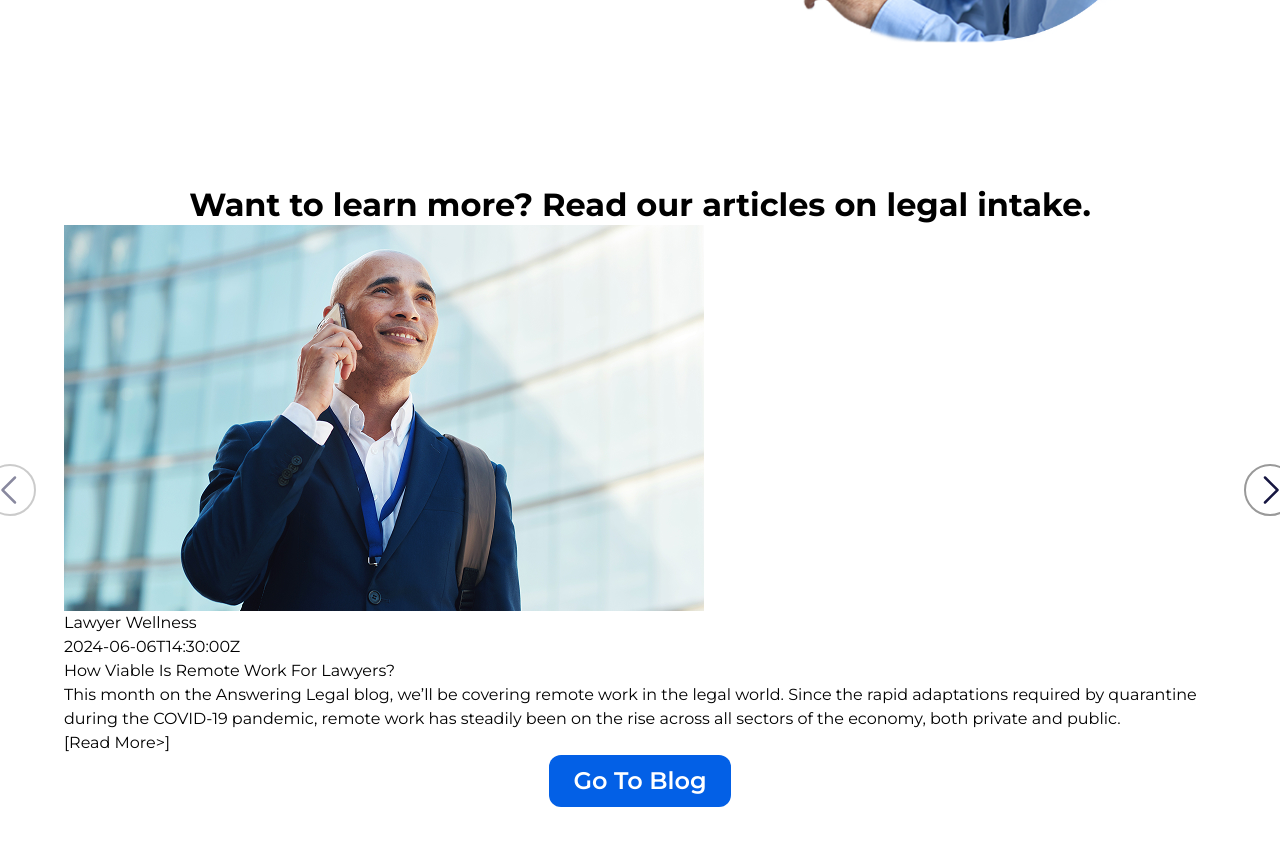
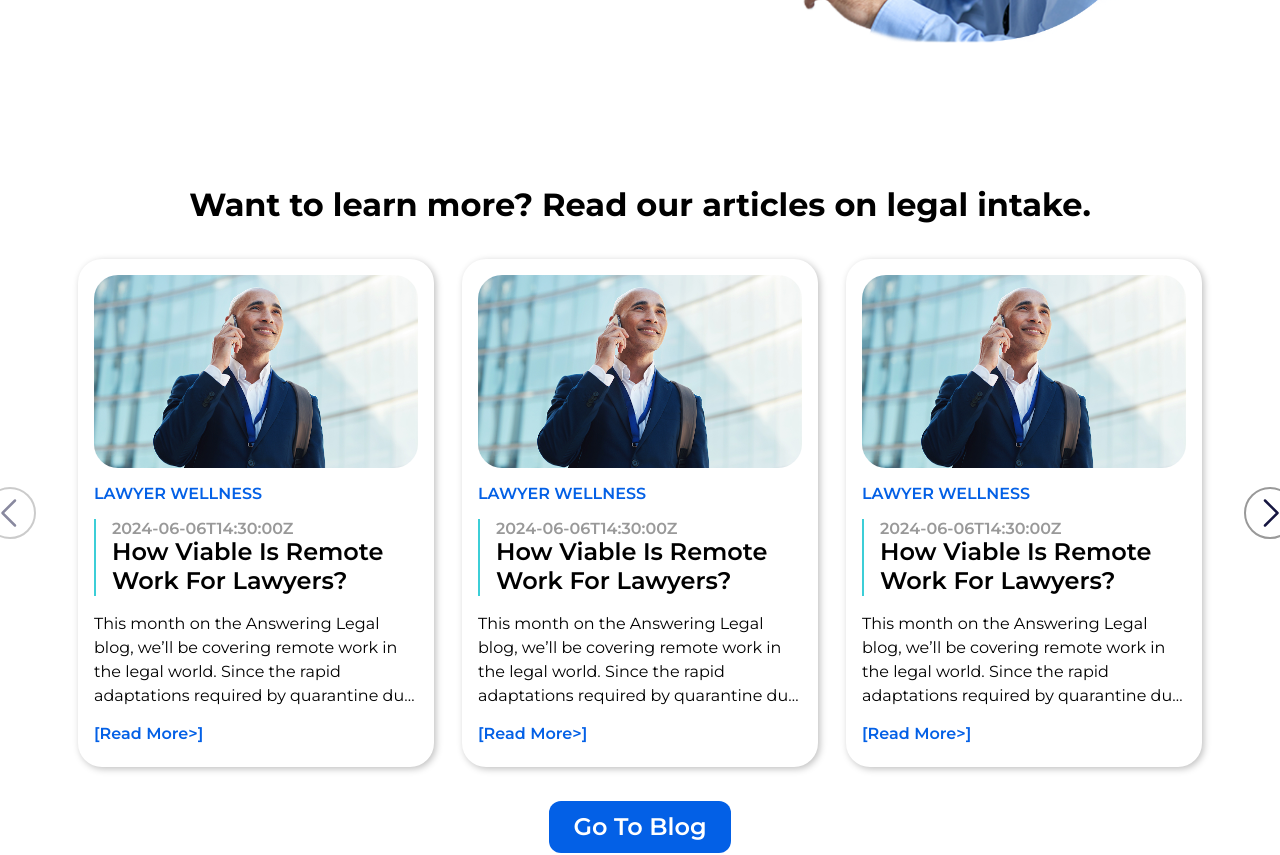
Before and after one commit to kayla-pagan/next-app, a Next.js app: page / in a window 1280 px wide. Shown: the part 2220-3075 px from the top of the page. Built offline with nearby package versions, Linux system fonts and the light colour scheme.

Commit message:
Polish carousel section styles

```diff
--- a/app/components/ArticleCard.tsx
+++ b/app/components/ArticleCard.tsx
@@ -5,21 +5,27 @@ import { Article } from "../data/articles"
 type Props = Pick<Article, "id" | "title" | "description" | "image" | "category" | "dateAdded">
 
 export default function ArticleCard({id, title, description, image, category, dateAdded}: Props) {
+    const excerpt = description.length > 143 ? description.slice(0, 143) + "…" : description
+
     return (
-        <div className="bg-white">
+        <div className="bg-white px-4 pt-4 pb-6 rounded-3xl shadow-[2px_2px_7px_rgba(0,0,0,0.25)] rounded">
+            <div className="w-full h-[193px]">
                 <Image
                     src={image}
                     alt=""
                     width={640}
                     height={386}
-                className=""
+                    className="rounded-3xl w-full h-full object-cover object-top"
                 />
-            <p>{category}</p>
+            </div>
+            <p className="subtitle-2 text-blue uppercase py-4">{category}</p>
             <div className="flex flex-col">
-                <p>{dateAdded}</p>
-                <h3>{title}</h3>
-                <p>{description}</p>
-                <Link href={`/blogs/${id}`}>[Read More&gt;]</Link>
+                <div className="border-l-2 border-teal pl-4">
+                    <p className="subtitle-2 text-gray">{dateAdded}</p>
+                    <h3 className="subtitle-1 text-black">{title}</h3>
+                </div>
+                <p className="py-4">{excerpt}</p>
+                <Link href={`/blogs/${id}`} className="subtitle-2 text-blue">[Read More&gt;]</Link>
             </div>
         </div>
     )
--- a/app/components/Carousel.tsx
+++ b/app/components/Carousel.tsx
@@ -8,15 +8,15 @@ import { PiCaretRight } from "react-icons/pi";
 type Props = {
     children: ReactNode;
     loop?: boolean;
-    gapClassName?: string;
-    mdBasisClassName?: string;
+    slidePadding?: string;
+    breakpointBasisClassName?: string;
 }
 
 export default function Carousel({
     children,
     loop = false,
-    gapClassName = "gap-6",
-    mdBasisClassName = "basis-1/3",
+    slidePadding = "px-3.5",
+    breakpointBasisClassName = "min-[1000px]:basis-1/3",
 }: Props) {
     const [emblaRef, emblaApi] = useEmblaCarousel({
         loop,
@@ -54,14 +54,32 @@ export default function Carousel({
 
     return (
         <div className="embla w-full relative">
+            <div className="flex justify-center items-center gap-16 pt-8 pb-2 w-full xl:py-0 xl:gap-0">
+                <button
+                    className="embla__prev xl:absolute -left-20 top-1/2 -translate-y-1/2 flex justify-center items-center
+                                p-1 border border-2 border-gray rounded-full disabled:opacity-50"
+                    onClick={scrollPrev}
+                    disabled={!canPrev}
+                >
+                    <PiCaretLeft className="w-10 h-auto text-navy-blue" />
+                </button>
+                <button
+                    className="embla__next xl:absolute -right-20 top-1/2 -translate-y-1/2 flex justify-center items-center
+                                p-1 border border-2 border-gray rounded-full disabled:opacity-50"
+                    onClick={scrollNext}
+                    disabled={!canNext}
+                >
+                    <PiCaretRight className="w-10 h-auto text-navy-blue" />
+                </button>
+            </div>
             <div className="embla__viewport overflow-hidden" ref={emblaRef}>
-                <div className={`embla__container flex ${gapClassName}`}>
+                <div className={`embla__container flex -mx-2.15 my-2.5`}>
                     {Children.toArray(children).map((child, i) => {
                         const key = isValidElement(child) && child.key !== null ? child.key : i
 
                         return (
                             <div
-                                className={`embla__slide basis-full shrink-0 md:${mdBasisClassName}`}
+                                className={`embla__slide basis-full shrink-0 ${breakpointBasisClassName} ${slidePadding}`}
                                 key={key}
                             >
                                 {child}
@@ -69,22 +87,6 @@ export default function Carousel({
                         )
                     })}
                 </div>
-                <button
-                    className="embla__prev absolute -left-20 top-1/2 -translate-y-1/2 flex justify-center items-center
-                                p-1 border border-2 border-gray rounded-full disabled:opacity-50"
-                    onClick={scrollPrev}
-                    disabled={!canPrev}
-                >
-                    <PiCaretLeft className="w-10 h-auto text-navy-blue" />
-                </button>
-                <button
-                    className="embla__next absolute -right-20 top-1/2 -translate-y-1/2 flex justify-center items-center
-                                p-1 border border-2 border-gray rounded-full disabled:opacity-50"
-                    onClick={scrollNext}
-                    disabled={!canNext}
-                >
-                    <PiCaretRight className="w-10 h-auto text-navy-blue" />
-                </button>
             </div>
         </div>
     )
--- a/app/page.tsx
+++ b/app/page.tsx
@@ -181,9 +181,9 @@ export default function Home() {
       </section>
 
       {/* blog section */}
-      <section className="flex flex-col justify-center items-center max-w-6xl mx-auto py-12 md:py-16">
+      <section className="flex flex-col justify-center items-center gap-6 max-w-6xl mx-auto py-12 md:py-16">
         <h2 className="header-2 text-center">Want to learn more? Read our articles on legal intake.</h2>
-        <Carousel loop={false} gapClassName="gap-4" mdBasisClassName="basis-1/3">
+        <Carousel loop={false} slidePadding="px-3.5" breakpointBasisClassName="min-[850px]:basis-1/3">
           {articleElements}
         </Carousel>
         <LinkButton href="/blog" variant="primary" size="lg">Go to blog</LinkButton>
```
Lines whose indentation alone changed are shown as unchanged.
